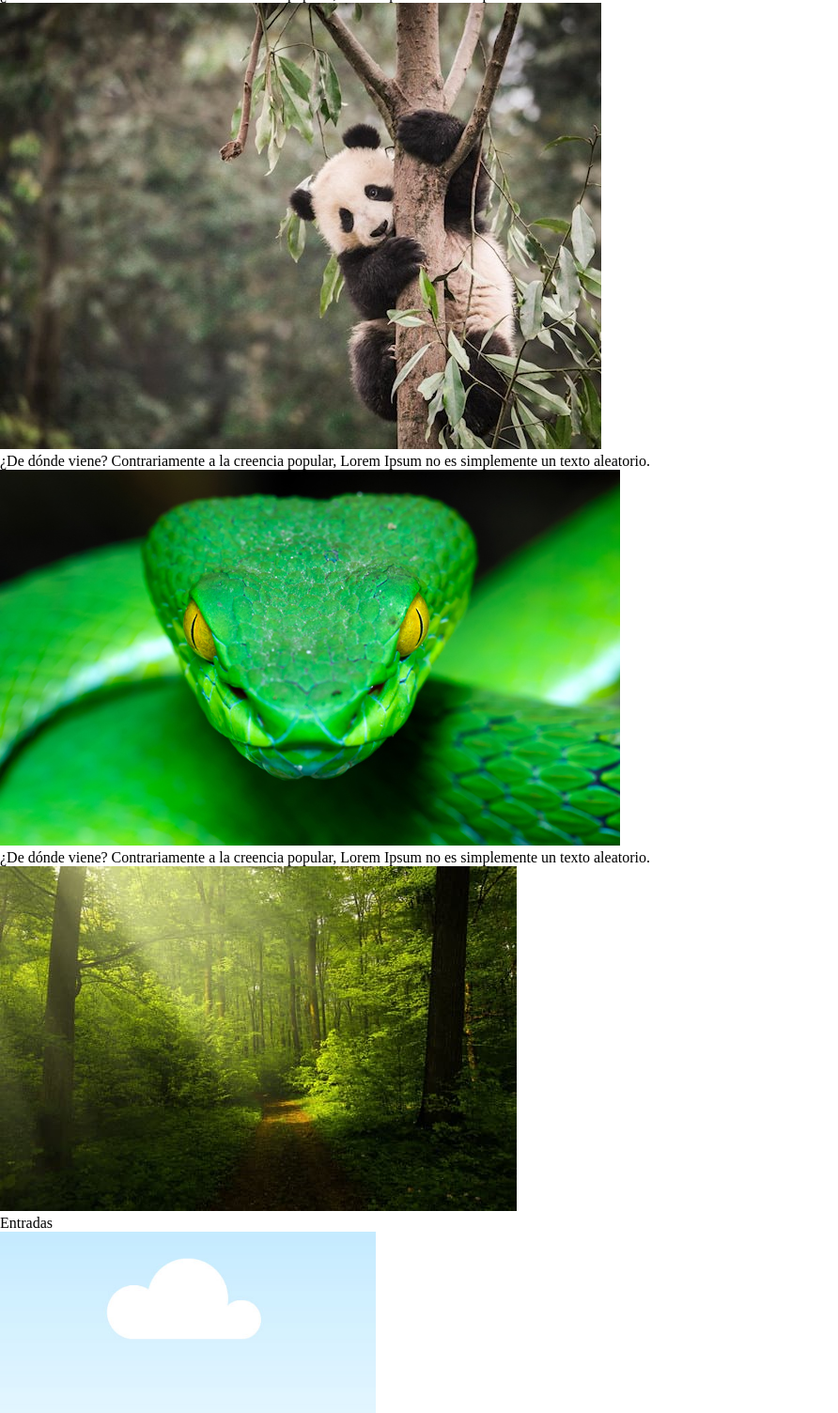
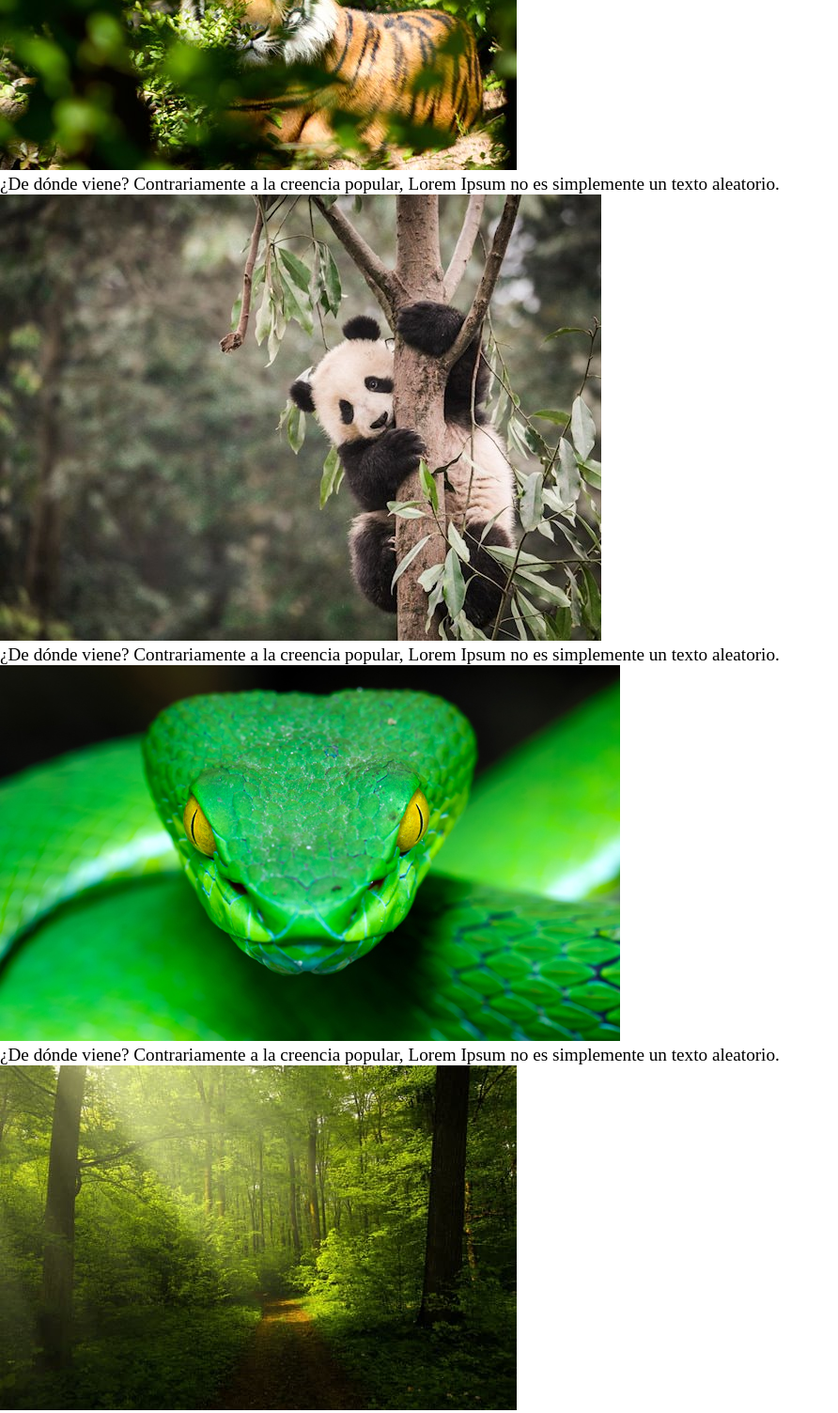
Before and after one commit to Ruiz19746/Proyecto-CSS, a plain HTML site: page index.html in a window 1280 px wide. Shown: the part 1321-2825 px from the top of the page at 94% size, without its empty margins (0-892 px from the left). Drawn offline with Linux system fonts and the light colour scheme.

Commit message:
commit clase

```diff
--- a/css/style.css
+++ b/css/style.css
@@ -3,3 +3,6 @@
     margin: 0px;
     padding: 0px;
 }
+p{
+    font-size: 1.2em;
+}
--- a/index.html
+++ b/index.html
@@ -36,7 +36,7 @@
         <a href="index.html"><img src="img/logoamrz.png" alt="AMRZ logo"></a>
         <h1>AMRZ</h1>
     </header>
-    <img src="img/naturaleza.jpg" alt="naturaleza">
+    <img src="img/naturaleza.jpg" alt="naturaleza" width="100%" height="500px">
     <nav>
         <ul>
             <li><a href="index.html">Inicio</a></li>
@@ -48,13 +48,13 @@
     <div>
         Entradas mas visitadas
         <div>
-            <img src="img/tigre.jpg" alt="tigre"> <br/>¿De dónde viene? Contrariamente a la creencia popular, Lorem Ipsum no es simplemente un texto aleatorio.
+            <img src="img/tigre.jpg" alt="tigre"> <br/><p>¿De dónde viene? Contrariamente a la creencia popular, Lorem Ipsum no es simplemente un texto aleatorio.</p>
         </div>
         <div>
-            <img src="img/panda.jpg" alt="panda"><br/> ¿De dónde viene? Contrariamente a la creencia popular, Lorem Ipsum no es simplemente un texto aleatorio.
+            <img src="img/panda.jpg" alt="panda"><br/> <p>¿De dónde viene? Contrariamente a la creencia popular, Lorem Ipsum no es simplemente un texto aleatorio.</p>
         </div>
         <div>
-            <img src="img/serpiente.jpg" alt="serpiente"><br/> ¿De dónde viene? Contrariamente a la creencia popular, Lorem Ipsum no es simplemente un texto aleatorio.
+            <img src="img/serpiente.jpg" alt="serpiente"><br/> <p>¿De dónde viene? Contrariamente a la creencia popular, Lorem Ipsum no es simplemente un texto aleatorio.</p>
         </div>
     </div>
     <img src="img/portada.jpg" alt="portada">
@@ -62,23 +62,23 @@
         Entradas
         <div>
             <img src="img/entrada.png" alt="entrada"> Entrada 1
-            <br/> Descripcion corta
+            <br/><p> Descripcion corta</p>
             <hr>
             <img src="img/entrada.png" alt="entrada"> Entrada 3
-            <br/> Descripcion corta
+            <br/> <p> Descripcion corta</p>
             <hr>
             <img src="img/entrada.png" alt="entrada"> Entrada 5
-            <br/> Descripcion corta
+            <br/> <p> Descripcion corta</p>
         </div>
         <div>
             <img src="img/entrada.png" alt="entrada"> Entrada 2
-            <br/> Descripcion corta
+            <br/> <p> Descripcion corta</p>
             <hr>
             <img src="img/entrada.png" alt="entrada"> Entrada 4
-            <br/> Descripcion corta
+            <br/><p> Descripcion corta</p>
             <hr>
             <img src="img/entrada.png" alt="entrada"> Entrada 6
-            <br/> Descripcion corta
+            <br/><p> Descripcion corta</p>
         </div>
     </div>
     <div>
```
